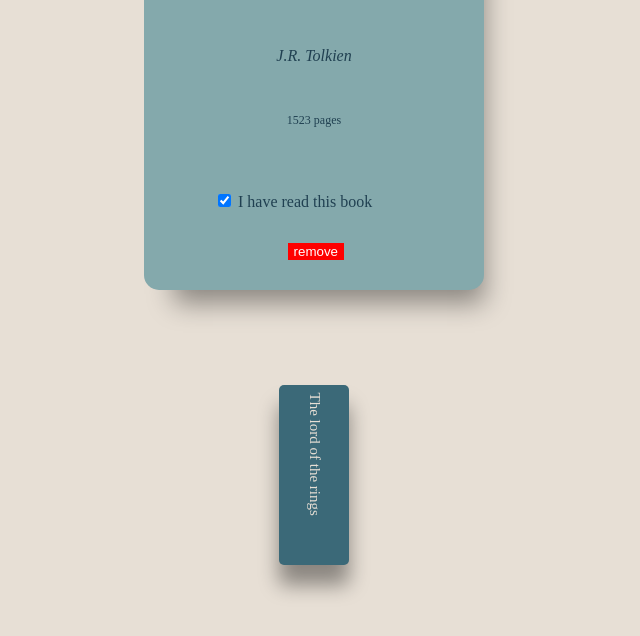
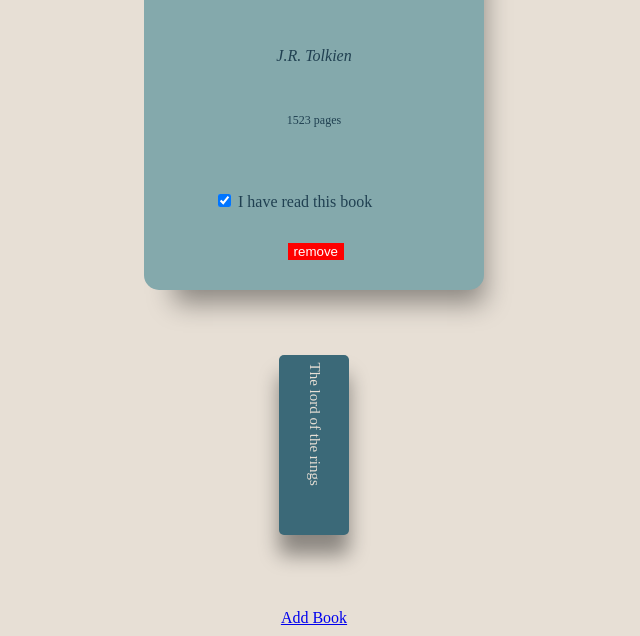
Before and after one commit to dkhole/Library, a plain HTML site: page index.html in a window 1280 px wide. Shown: the part 150-786 px from the top of the page, without its empty margins (326-966 px from the left). Drawn offline with Linux system fonts and the light colour scheme.

Commit message:
fix position

```diff
--- a/style.css
+++ b/style.css
@@ -63,7 +63,7 @@ body{
 }
 
 #library-wrapper {
-    margin: 80px auto 50px auto;
+    margin: 50px auto 50px auto;
     height: 230px;
     padding-top: 10px;
     overflow: auto;
```
